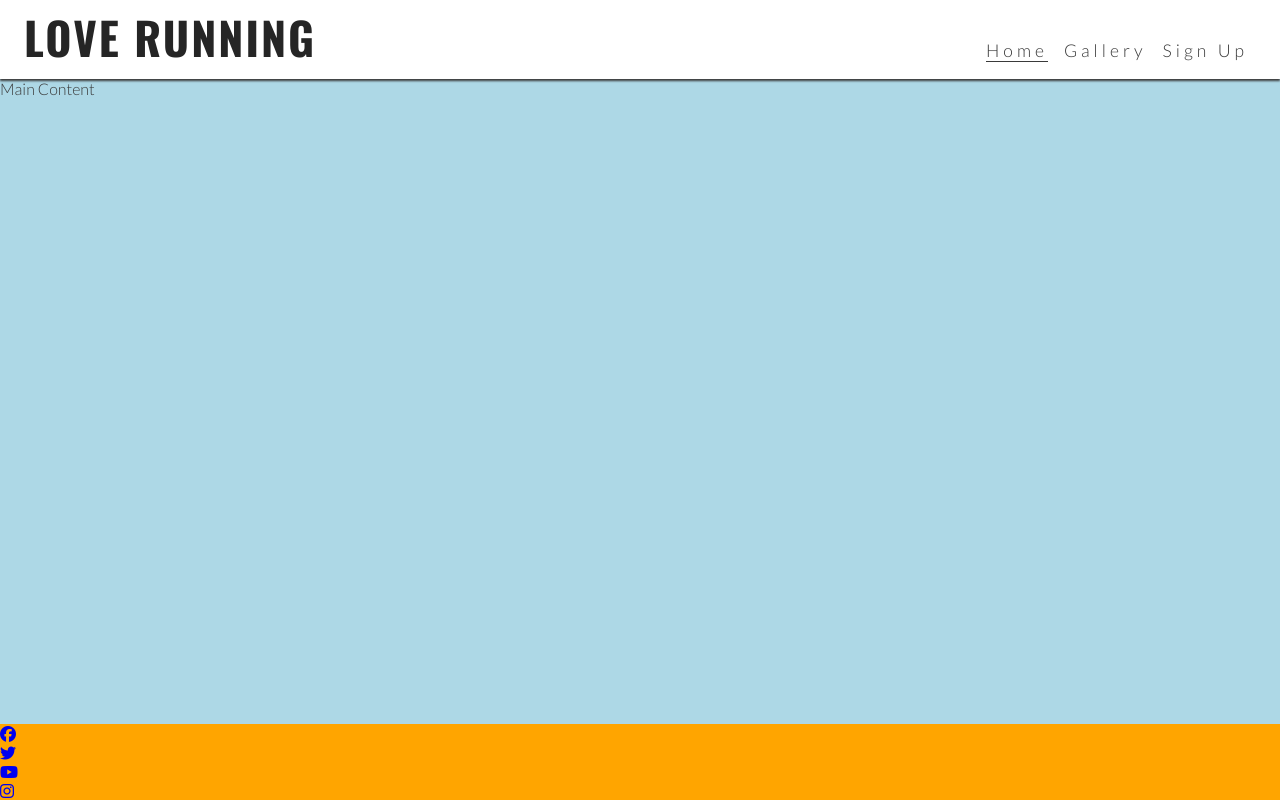
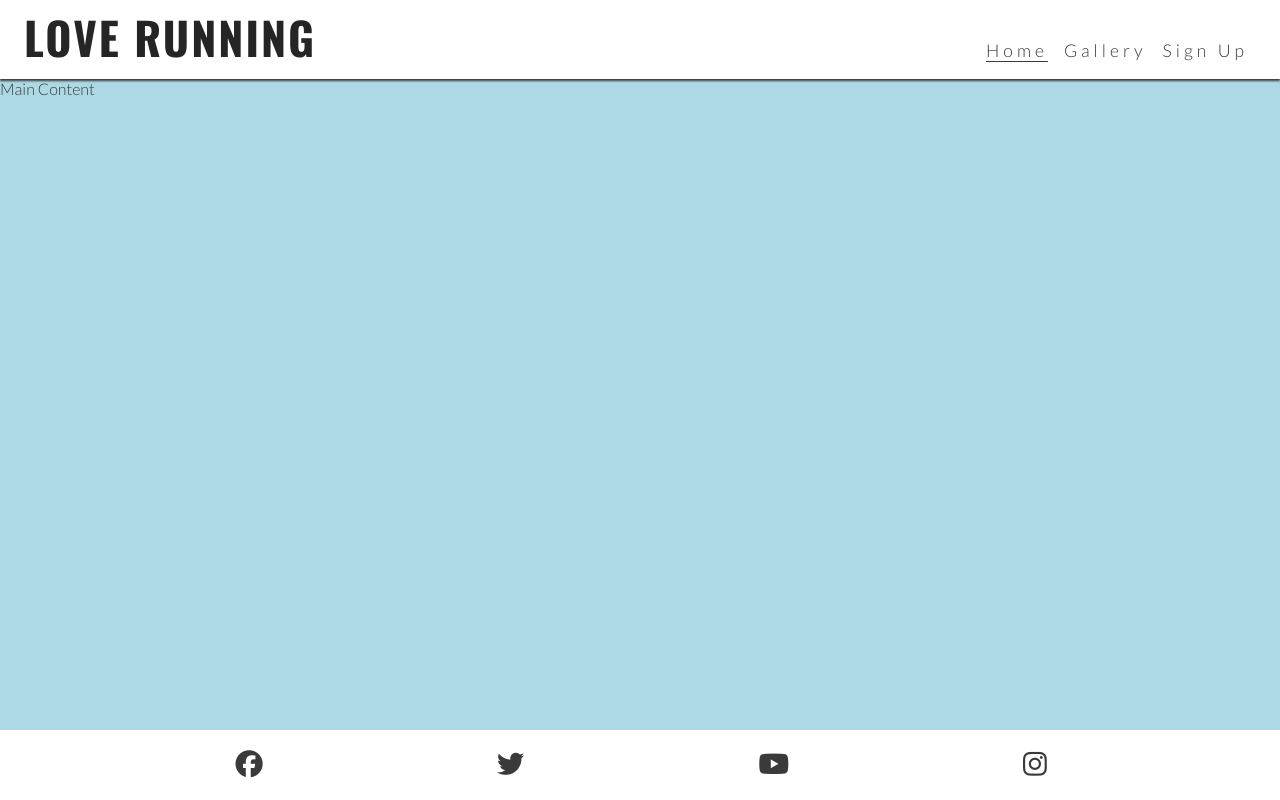
Before and after one commit to JDonnellyCodeInstitute/LoveRunningPracticeSite, a plain HTML site: page index.html in a window 1280 px wide. Drawn offline with nearby package versions, Linux system fonts and the light colour scheme.

Commit message:
formatted social media icons to size

```diff
--- a/assets/css/style.css
+++ b/assets/css/style.css
@@ -106,8 +106,18 @@ main {
 }
 
 /*footer*/
-footer {
-    background-color: orange;
+#social-networks {
+    text-align: center;
+    padding: 20px 0;
+    display: flex;
+    justify-content: space-evenly;
+    list-style-type: none;
+}
+
+#social-networks i {
+    font-size: 170%;
+    padding: 5%;
+    color: #3a3a3a;
 }
 
 /*media-query: for usage on tablet 768px+*/
--- a/index.html
+++ b/index.html
@@ -38,15 +38,23 @@
     <main>Main Content</main>
     <!--Footer-->
     <footer>
-        <ul>
-            <li><a href="https://www.facebook.com/" target="_blank" rel="noopener"
-                    aria-label="Visit our Facebook page (opens in new tab)"><i class="fa-brands fa-facebook"></i></a></li>
-            <li><a href="https://www.twitter.com/" target="_blank" rel="noopener"
-                    aria-label="Visit our twitter page (opens in new tab)"><i class="fa-brands fa-twitter"></i></a></li>
-            <li><a href="https://www.youtube.com/" target="_blank" rel="noopener"
-                    aria-label="Visit our youtube page (opens in new tab)"><i class="fa-brands fa-youtube"></i></a></li>
-            <li><a href="https://www.instagram.com/" target="_blank" rel="noopener"
-                    aria-label="Visit our instagram page (opens in new tab)"><i class="fa-brands fa-instagram"></i></a></li>
+        <ul id="social-networks">
+            <li>
+                <a href="https://www.facebook.com/" target="_blank" rel="noopener"
+                    aria-label="Visit our Facebook page (opens in new tab)"><i class="fa-brands fa-facebook"></i></a>
+            </li>
+            <li>
+                <a href="https://www.twitter.com/" target="_blank" rel="noopener"
+                    aria-label="Visit our twitter page (opens in new tab)"><i class="fa-brands fa-twitter"></i></a>
+            </li>
+            <li>
+                <a href="https://www.youtube.com/" target="_blank" rel="noopener"
+                    aria-label="Visit our youtube page (opens in new tab)"><i class="fa-brands fa-youtube"></i></a>
+            </li>
+            <li>
+                <a href="https://www.instagram.com/" target="_blank" rel="noopener"
+                    aria-label="Visit our instagram page (opens in new tab)"><i class="fa-brands fa-instagram"></i></a>
+            </li>
         </ul>
     </footer>
 
```
